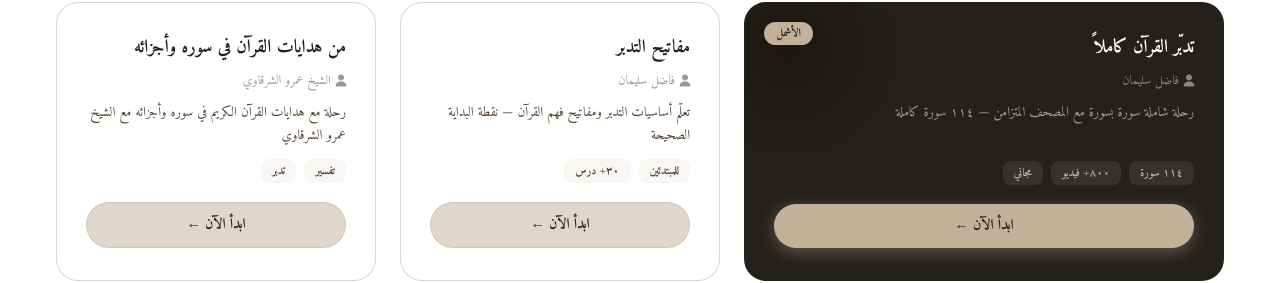
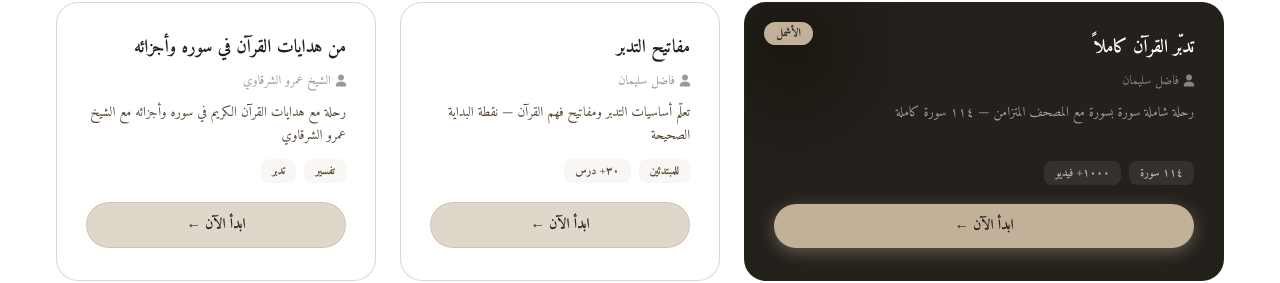
Before and after one commit to rawan-kamal/Tadabur, a React (Vite) app: page / in a window 1280 px wide. Shown: the part 2368-2651 px from the top of the page. Built offline with nearby package versions, Linux system fonts and the light colour scheme; no server answers.

Commit message:
v2 compeleted

```diff
--- a/src/pages/Home.jsx
+++ b/src/pages/Home.jsx
@@ -226,8 +226,7 @@ export default function Home() {
               <p className="h-best-desc">رحلة شاملة سورة بسورة مع المصحف المتزامن — ١١٤ سورة كاملة</p>
               <div className="h-best-chips">
                 <span>١١٤ سورة</span>
-                <span>٨٠٠+ فيديو</span>
-                <span>مجاني</span>
+                <span>١٠٠٠+ فيديو</span>
               </div>
               <button className="h-best-btn h-best-btn-gold h-rounded-pill">ابدأ الآن ←</button>
             </div>
```
